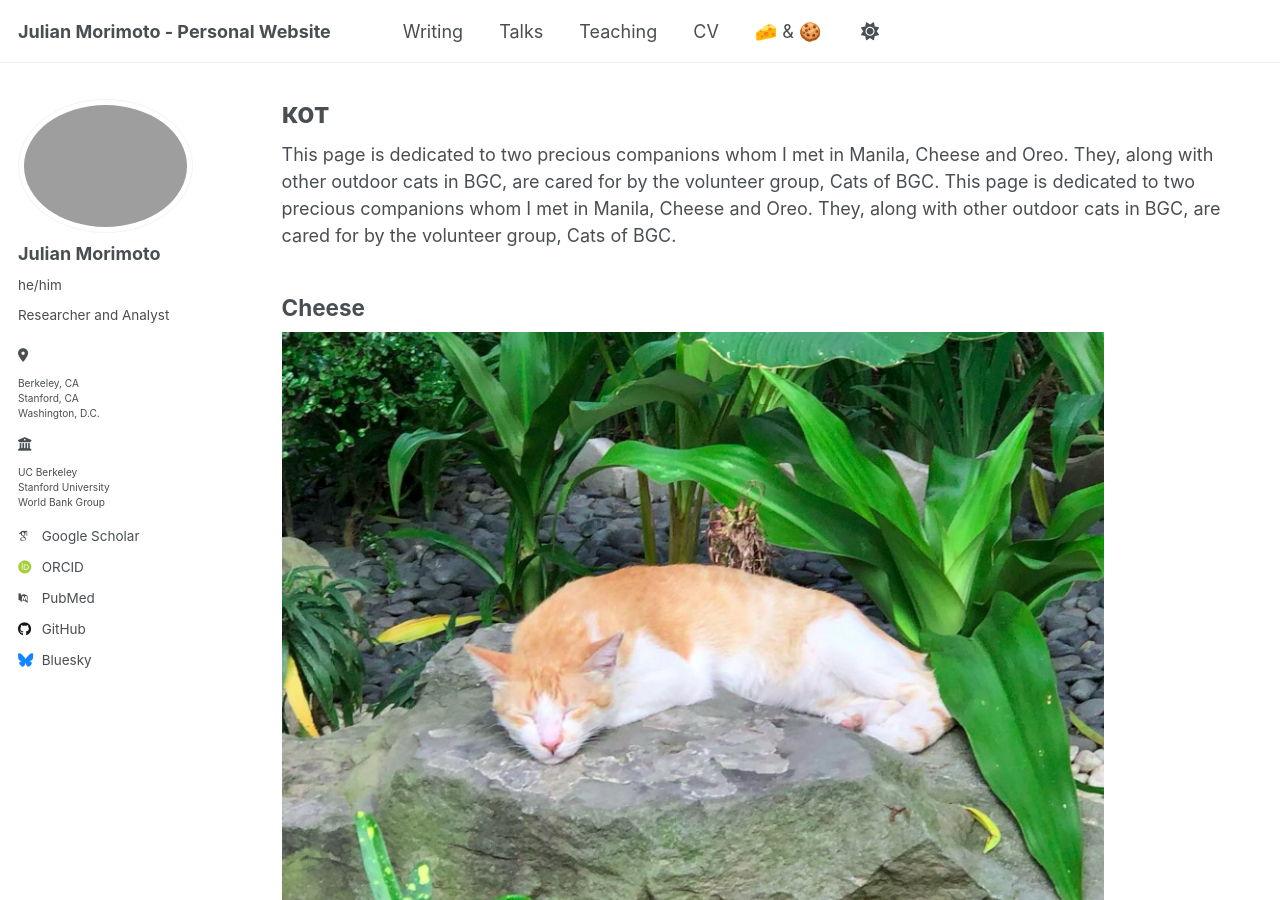
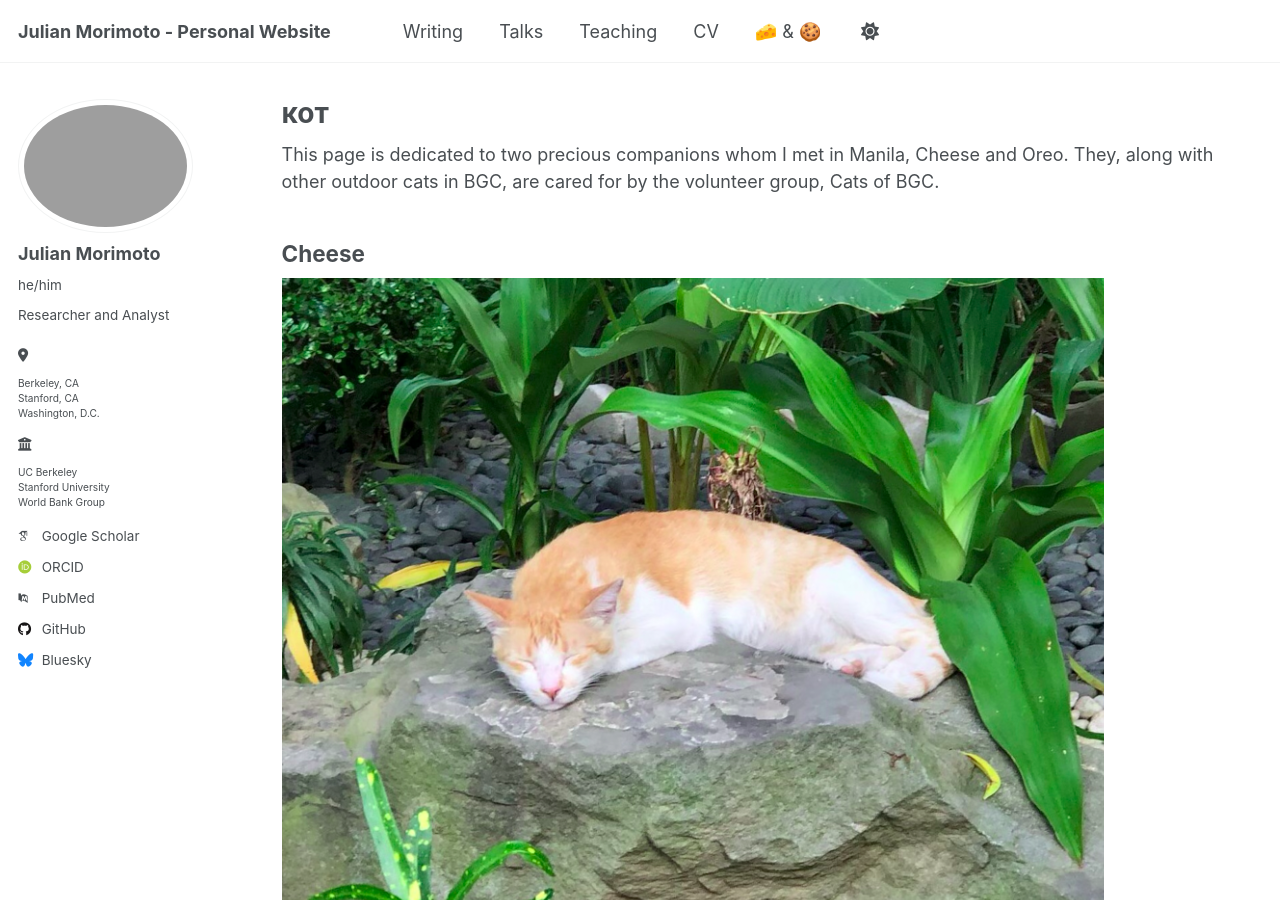
Before and after one commit to jmorimoto-h/my-site, a Jekyll site: the page built from _pages/portfolio.html, in a window 1280 px wide and 900 px high. Built offline with Jekyll 4.4.1, drawn with Linux system fonts in a browser that asks for light colours; some web fonts are replaced; a script that is not in the unit is left out.

Commit message:
Update portfolio.html

```diff
--- a/_pages/portfolio.html
+++ b/_pages/portfolio.html
@@ -4,8 +4,6 @@
 permalink: /portfolio/
 author_profile: true
 ---
-
-This page is dedicated to two precious companions whom I met in Manila, Cheese and Oreo. They, along with other outdoor cats in BGC, are cared for by the volunteer group, Cats of BGC.
 
 This page is dedicated to two precious companions whom I met in Manila, Cheese and Oreo. They, along with other outdoor cats in BGC, are cared for by the volunteer group, Cats of BGC.
 
```
